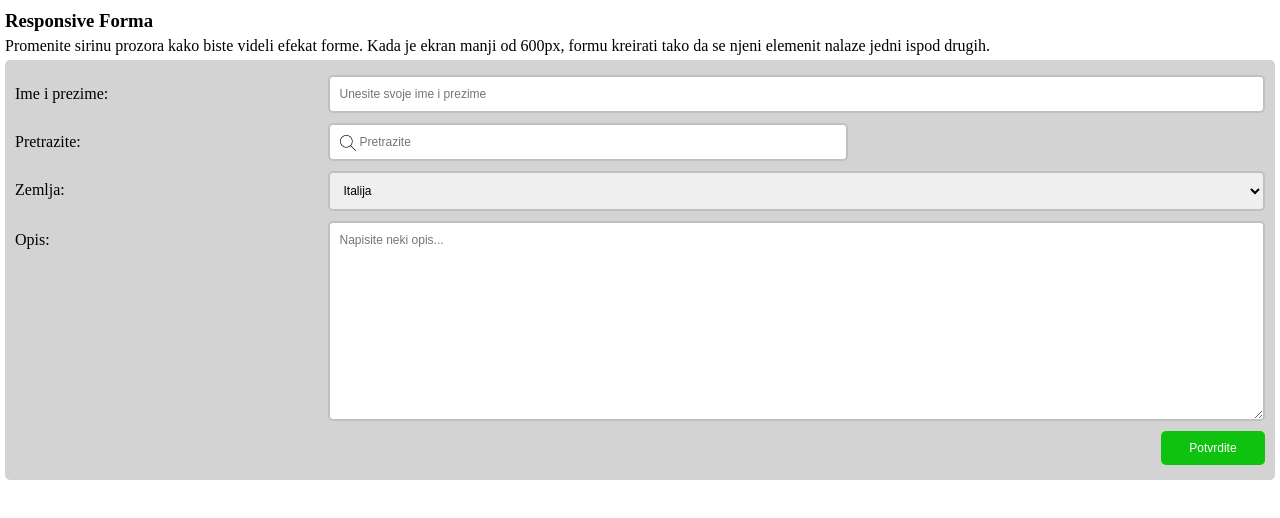
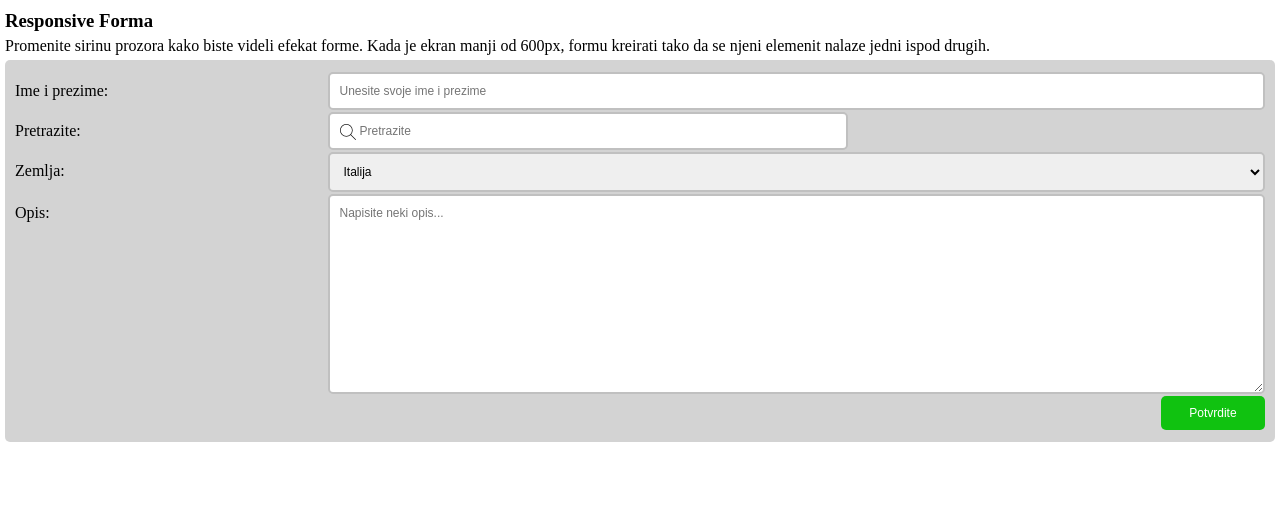
Before and after one commit to janicijevesovic/domaciZadaci, a plain HTML site: page D_5_4604_Janicije_Vesovic/index.html in a window 1280 px wide. Drawn offline with Linux system fonts and the light colour scheme.

Commit message:
V domaci - Ispravljene kolone

```diff
--- a/D_5_4604_Janicije_Vesovic/index.html
+++ b/D_5_4604_Janicije_Vesovic/index.html
@@ -24,8 +24,9 @@
         </div>
 
         <div class="row">
-            <label class="col-3">Pretrazite: </label>
+            <label class="col-3 col-m-3">Pretrazite: </label>
             <input type="text" class="col-5 col-m-6 search" placeholder="Pretrazite">
+            <div class="col-4 col-m-3"></div>
         </div>
 
         <div class="row">
@@ -43,6 +44,7 @@
         </div>
 
         <div class="row">
+            <div class="col-11"></div>
             <input type="submit" class="col-1 dugme" value="Potvrdite">
         </div>
 
--- a/D_5_4604_Janicije_Vesovic/style.css
+++ b/D_5_4604_Janicije_Vesovic/style.css
@@ -7,17 +7,20 @@
 .row {
     width: 100%;
     overflow: hidden;
+    margin: 2px 0px;
 }
 
 [class*="col-"] {
     float: left;
-    margin: 5px 0px;
 }
 
 /* Mobilni dizajn */
 @media only screen and (max-width: 599px) {
     [class*="col-"] {
         width: 100%;
+    }
+    .com-m-3 {
+        width: 25%;
     }
     .col-m-6 {
         width: 50%;
@@ -81,8 +84,7 @@ form {
 }
 
 form label {
-    position: relative;
-    top: 10px;
+    padding: 10px 0px;
 }
 
 
```
